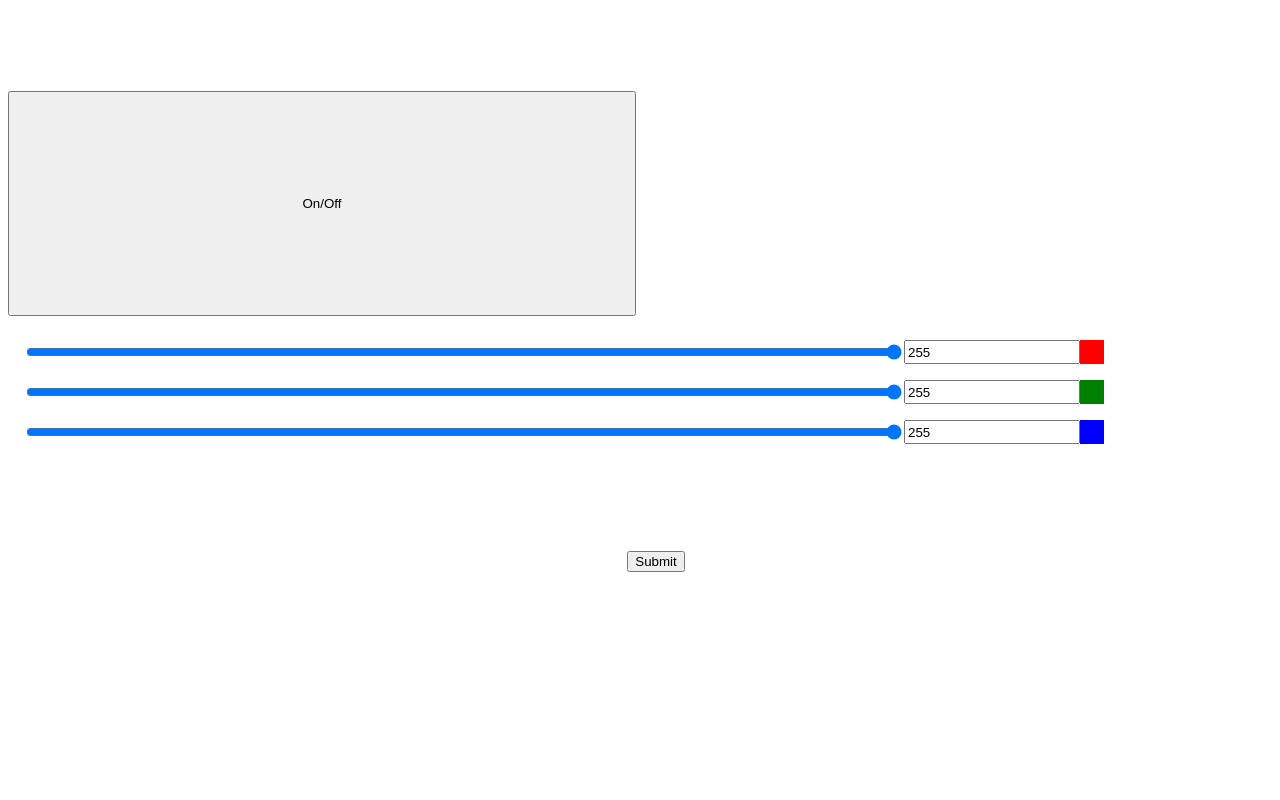
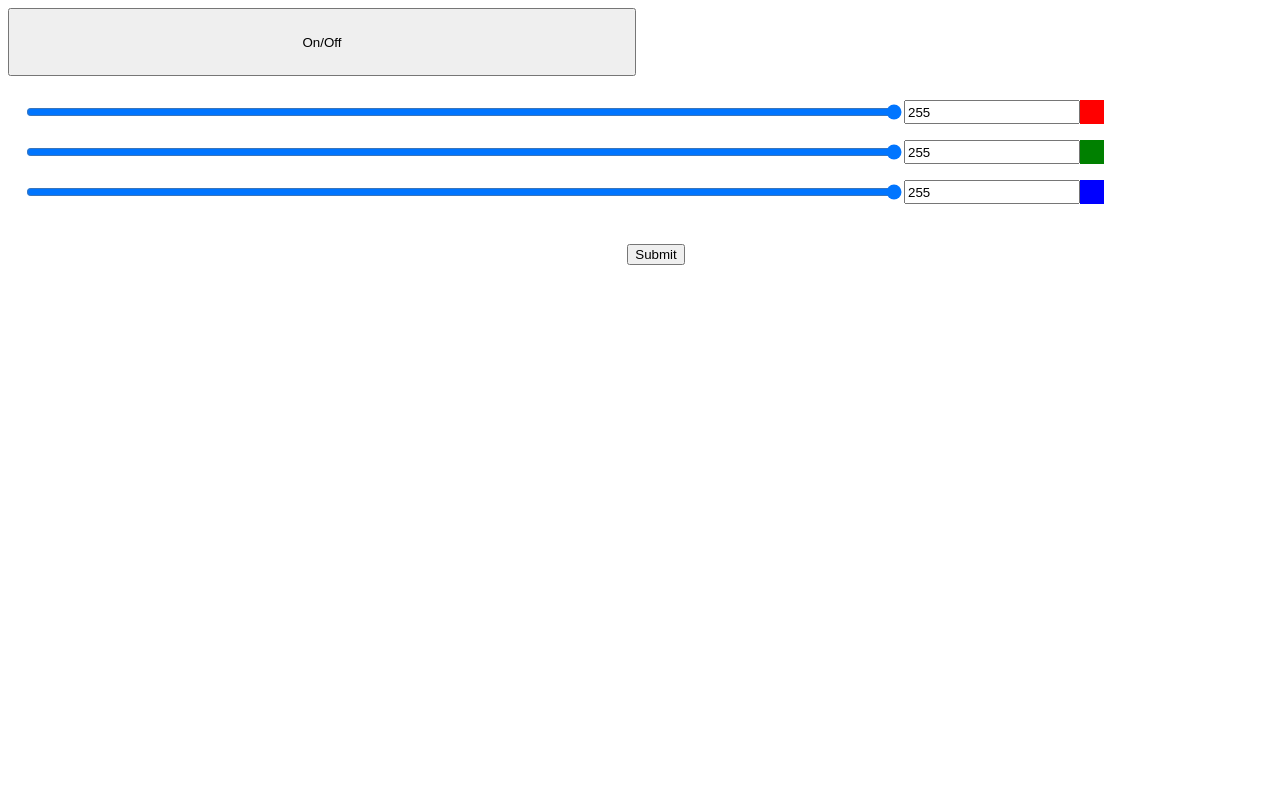
Before and after one commit to chasefarmer2808/rgbapp, a Flask app: page / in a window 1280 px wide. Run offline with Flask 2, Linux system fonts and the light colour scheme.

Commit message:
vert center ui

```diff
--- a/static/css/styles.css
+++ b/static/css/styles.css
@@ -1,35 +1,36 @@
+body {
+    display: flex;
+    flex-direction: column;
+    justify-content: center;
+}
+
 .main-container {
     width: 100%;
-    height: 100%;
     display: grid;
     grid-template-columns: 1fr;
-    grid-template-rows: 75px auto;
+    grid-template-rows: 1fr 2fr 2fr;
     grid-gap: 8px;
     grid-template-areas:
-        "status"
-        "actions"
+        "power"
         "picker"
+        "submit"
 }
 
-.status-container {
-    grid-area: status;
+.submit-container {
+    grid-area: submit;
     height: 75px;
 }
 
 .power-button-container {
-    grid-area: actions;
+    grid-area: power;
     display: grid;
     grid-template-columns: 1fr 1fr;
     grid-template-rows: 1fr;
     grid-gap: 8px;
 }
 
-.power-button {
-    background-color: blue;
-    display: flex;
-    justify-content: center;
-    align-items: center;
-    cursor: pointer;
+.circle-button {
+
 }
 
 .color-picker-container {
--- a/templates/index.html
+++ b/templates/index.html
@@ -28,6 +28,8 @@
                         <div class="color-box" id="blue-box"></div>
                     </div>
                 </div>
+            </div>
+            <div class="submit-container">
                 <div class="status-container">
                     <div class="status"></div>
                 </div>
```
